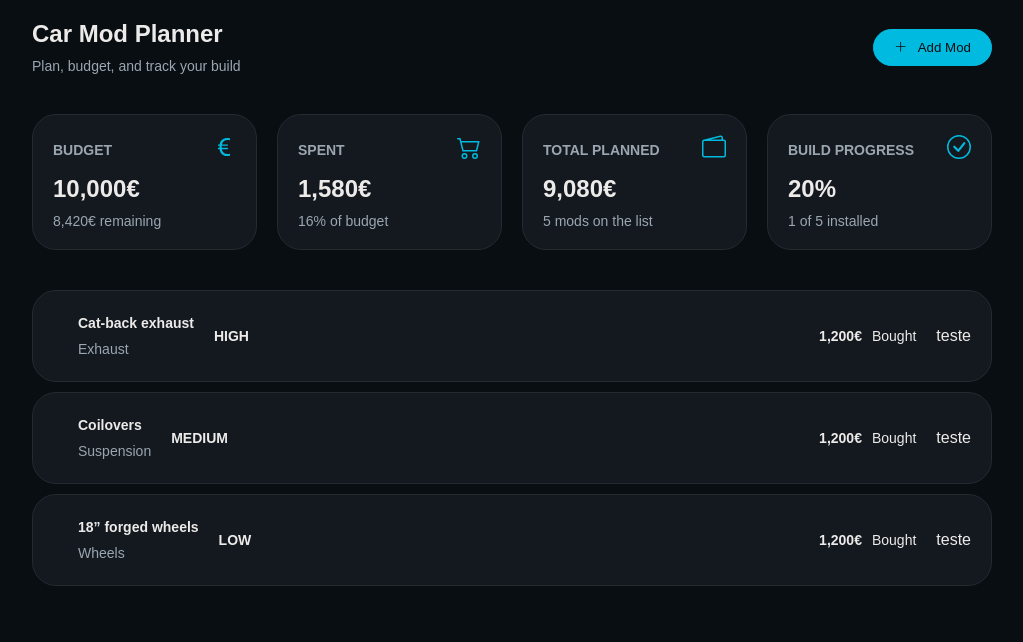
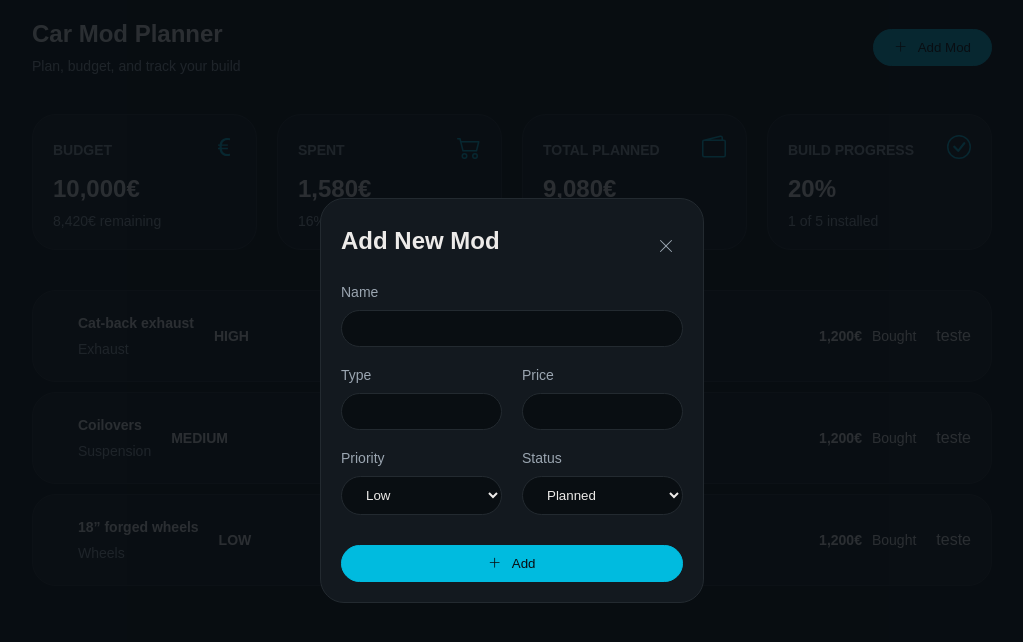
Before and after one commit to xiaonzd/car-mod-planner, a React (Vite) app: page / in a window 1280 px wide. Both pictures are taken after a click on the button "Add Mod". Shown: the top 642 px of the page, without its empty margins (128-1151 px from the left). Built offline with nearby package versions, Linux system fonts and the light colour scheme; no server answers; the database is empty.

Commit message:
Added supabase connection and added a popup component. Add Mod popup is now working and sending data to the database correctly

```diff
--- a/package.json
+++ b/package.json
@@ -10,6 +10,7 @@
     "preview": "vite preview"
   },
   "dependencies": {
+    "@supabase/supabase-js": "^2.111.0",
     "react": "^19.2.7",
     "react-dom": "^19.2.7",
     "react-icons": "^5.7.0"
--- a/src/App.css
+++ b/src/App.css
@@ -1,3 +1,7 @@
+* {
+    box-sizing: border-box;
+}
+
 body {
     background-color: var(--color-bg);
     color: var(--color-text);
--- a/src/App.jsx
+++ b/src/App.jsx
@@ -1,16 +1,61 @@
-import Header from './sections/header';
-import Stats from './sections/stats';
-import Parts from './sections/parts';
-import './app.css';
+import { useEffect, useState } from "react";
+import { supabase } from "./supabaseClient";
 
-function App() {
+import Header from "./sections/header";
+import Stats from "./sections/stats";
+import Parts from "./sections/parts";
+import Popup from "./components/popup";
+
+import "./app.css";
+
+export default function App() {
+  const [mods, setMods] = useState([]);
+  const [showPopup, setShowPopup] = useState(false);
+  const [selectedMod, setSelectedMod] = useState(null);
+
+  const fetchMods = async () => {
+    const { data, error } = await supabase
+      .from("mod")
+      .select("*")
+      .order("id", { ascending: false });
+
+    if (error) {
+      console.log(error);
+      return;
+    }
+
+    setMods(data);
+  };
+
+  useEffect(() => {
+    fetchMods();
+  }, []);
+
+  const handleCreate = () => {
+    setSelectedMod(null);
+    setShowPopup(true);
+  };
+
+  const handleEdit = (mod) => {
+    setSelectedMod(mod);
+    setShowPopup(true);
+  };
+
   return (
     <div className="app">
-      <Header />
-      <Stats />
-      <Parts />
+      <Header onAddClick={handleCreate} />
+
+      <Stats mods={mods} />
+
+      <Parts mods={mods} onEdit={handleEdit} />
+
+      {showPopup && (
+        <Popup
+          onClose={() => setShowPopup(false)}
+          onSuccess={fetchMods}
+          mod={selectedMod}
+        />
+      )}
     </div>
   );
 }
-
-export default App;
--- a/src/components/button.css
+++ b/src/components/button.css
@@ -1,6 +1,7 @@
 .button {
   display: inline-flex;
   align-items: center;
+  justify-content: center;
   gap: var(--spacing-sm);
   padding: var(--spacing-sm) var(--spacing-md);
   border-radius: var(--radius-md);
--- a/src/components/button.jsx
+++ b/src/components/button.jsx
@@ -6,9 +6,16 @@ export default function Button({
   variant = 'primary',
   icon: Icon,
   count,
+  type = 'button',
+  disabled = false,
 }) {
   return (
-    <button className={`button ${variant}`} onClick={onClick}>
+    <button
+      className={`button ${variant}`}
+      onClick={onClick}
+      type={type}
+      disabled={disabled}
+    >
       {Icon && <Icon className="button-icon" />}
 
       {children && <span>{children}</span>}
--- /dev/null
+++ b/src/components/popup.css
@@ -0,0 +1,103 @@
+.overlay {
+    position: fixed;
+    inset: 0;
+    display: flex;
+    justify-content: center;
+    align-items: center;
+    background: rgba(9, 14, 18, 0.85);
+    z-index: 1000;
+}
+
+.modal {
+    display: flex;
+    flex-direction: column;
+    gap: var(--spacing-md);
+    width: 30vw;
+    padding: var(--spacing-md);
+    background: var(--color-secondary);
+    border-radius: var(--radius-sm);
+    border: 1px solid var(--color-border);
+    color: var(--color-text);
+}
+
+.modal-header {
+    display: flex;
+    justify-content: space-between;
+    align-items: center;
+}
+
+.title {
+    color: var(--color-text);
+    font-size: var(--font-titles);
+    margin: 0;
+}
+
+.close-button {
+    display: flex;
+    align-items: center;
+    justify-content: center;
+    width: 35px;
+    height: 35px;
+    border: none;
+    background: transparent;
+    color: var(--color-text-light);
+    cursor: pointer;
+    font-size: 16px;
+}
+
+.close-button:hover {
+    color: var(--color-danger);
+}
+
+form {
+    display: flex;
+    flex-direction: column;
+    gap: var(--spacing-md);
+    width: 100%;
+}
+
+.form-group {
+    display: flex;
+    flex-direction: column;
+    gap: var(--spacing-sm);
+    width: 100%;
+}
+
+.form-label {
+    color: var(--color-text-light);
+    font-size: var(--font-text);
+}
+
+.form-input {
+    width: 100%;
+    padding: var(--spacing-sm) var(--spacing-md);
+    background: var(--color-bg);
+    color: var(--color-text);
+    border: 1px solid var(--color-border);
+    border-radius: var(--radius-md);
+    font-family: var(--font);
+    outline: none;
+}
+
+.form-input:focus {
+    border-color: var(--color-primary);
+}
+
+select.form-input {
+    width: 100%;
+}
+
+.form-row {
+    display: flex;
+    gap: var(--spacing-md);
+    width: 100%;
+}
+
+
+.form-row .form-group {
+    flex: 1;
+}
+
+.modal button {
+    margin-top: var(--spacing-sm);
+}
--- /dev/null
+++ b/src/components/popup.jsx
@@ -0,0 +1,167 @@
+import { useState, useEffect } from "react";
+import { supabase } from "../supabaseClient";
+import { BsPlusLg } from "react-icons/bs";
+import { BsXLg } from "react-icons/bs";
+import Button from "./button";
+import "./popup.css";
+
+export default function Popup({ onClose, onSuccess, mod }) {
+    const [name, setName] = useState("");
+    const [type, setType] = useState("");
+    const [price, setPrice] = useState("");
+    const [priority, setPriority] = useState("");
+    const [status, setStatus] = useState("");
+    const [loading, setLoading] = useState(false);
+
+    useEffect(() => {
+        if (mod) {
+            setName(mod.name || "");
+            setType(mod.type || "");
+            setPrice(mod.price || "");
+            setPriority(mod.priority || "");
+            setStatus(mod.status || "");
+        } else {
+            setName("");
+            setType("");
+            setPrice("");
+            setPriority("");
+            setStatus("");
+        }
+    }, [mod]);
+
+    const handleSubmit = async (e) => {
+        e.preventDefault();
+
+        setLoading(true);
+
+        const payload = {
+            name,
+            type,
+            price: Number(price),
+            priority,
+            status,
+        };
+
+        if (mod) {
+            const { error } = await supabase
+                .from("mod")
+                .update(payload)
+                .eq("id", mod.id);
+
+            if (error) {
+                console.log("Error updating mod:", error);
+                alert("Error updating mod");
+                setLoading(false);
+                return;
+            }
+
+        } else {
+            const { error } = await supabase
+                .from("mod")
+                .insert([payload]);
+
+            if (error) {
+                console.log("Error creating mod:", error);
+                alert("Error creating mod");
+                setLoading(false);
+                return;
+            }
+        }
+
+        setLoading(false);
+
+        onClose();
+        onSuccess();
+    };
+
+
+    return (
+        <div className="overlay">
+            <div className="modal">
+                <div className="modal-header">
+                    <h2 className="title">{mod ? "Edit Mod" : "Add New Mod"}</h2>
+
+                    <button
+                        className="close-button"
+                        onClick={onClose}
+                    >
+                        <BsXLg />
+                    </button>
+                </div>
+
+                <form onSubmit={handleSubmit}>
+                    <div className="form-group">
+                        <label className="form-label">Name</label>
+                        <input
+                            className="form-input"
+                            type="text"
+                            value={name}
+                            onChange={(e) => setName(e.target.value)}
+                            required
+                        />
+                    </div>
+
+                    <div className="form-row">
+                        <div className="form-group">
+                            <label className="form-label">Type</label>
+                            <input
+                                className="form-input"
+                                type="text"
+                                value={type}
+                                onChange={(e) => setType(e.target.value)}
+                                required
+                            />
+                        </div>
+
+                        <div className="form-group">
+                            <label className="form-label">Price</label>
+                            <input
+                                className="form-input"
+                                type="number"
+                                value={price}
+                                onChange={(e) => setPrice(e.target.value)}
+                            />
+                        </div>
+                    </div>
+
+                    <div className="form-row">
+                        <div className="form-group">
+                            <label className="form-label">Priority</label>
+                            <select
+                                className="form-input"
+                                value={priority}
+                                onChange={(e) => setPriority(e.target.value)}
+                            >
+                                <option value="low">Low</option>
+                                <option value="medium">Medium</option>
+                                <option value="high">High</option>
+                            </select>
+                        </div>
+
+                        <div className="form-group">
+                            <label className="form-label">Status</label>
+                            <select
+                                className="form-input"
+                                value={status}
+                                onChange={(e) => setStatus(e.target.value)}
+                            >
+                                <option value="planned">Planned</option>
+                                <option value="bought">Bought</option>
+                                <option value="in-progress">In Progress</option>
+                                <option value="installed">Installed</option>
+                            </select>
+                        </div>
+                    </div>
+
+                    <Button
+                        type="submit"
+                        disabled={loading}
+                        icon={!mod ? BsPlusLg : null}
+                    >
+                        {loading? "Saving...": mod? "Save": "Add"}
+                    </Button>
+                </form>
+            </div>
+        </div>
+    );
+}
--- a/src/sections/header.jsx
+++ b/src/sections/header.jsx
@@ -2,7 +2,7 @@ import Button from '../components/button';
 import { BsPlusLg } from 'react-icons/bs';
 import './header.css';
 
-export default function Header() {
+export default function Header({ onAddClick }) {
     return (
         <header>
             <div className="header-content">
@@ -10,7 +10,7 @@ export default function Header() {
                 <p>Plan, budget, and track your build</p>
             </div>
 
-            <Button icon={BsPlusLg} onClick={() => console.log('clicked')}>
+            <Button icon={BsPlusLg} onClick={onAddClick}>
                 Add Mod
             </Button>
         </header>
--- /dev/null
+++ b/src/supabaseClient.js
@@ -0,0 +1,6 @@
+import { createClient } from '@supabase/supabase-js'
+
+const supabaseUrl = import.meta.env.VITE_SUPABASE_URL
+const supabaseKey = import.meta.env.VITE_SUPABASE_ANON_KEY
+
+export const supabase = createClient(supabaseUrl, supabaseKey)
```
Also changed, not shown: 2 other files (tests, documents, lock files or other folders).
